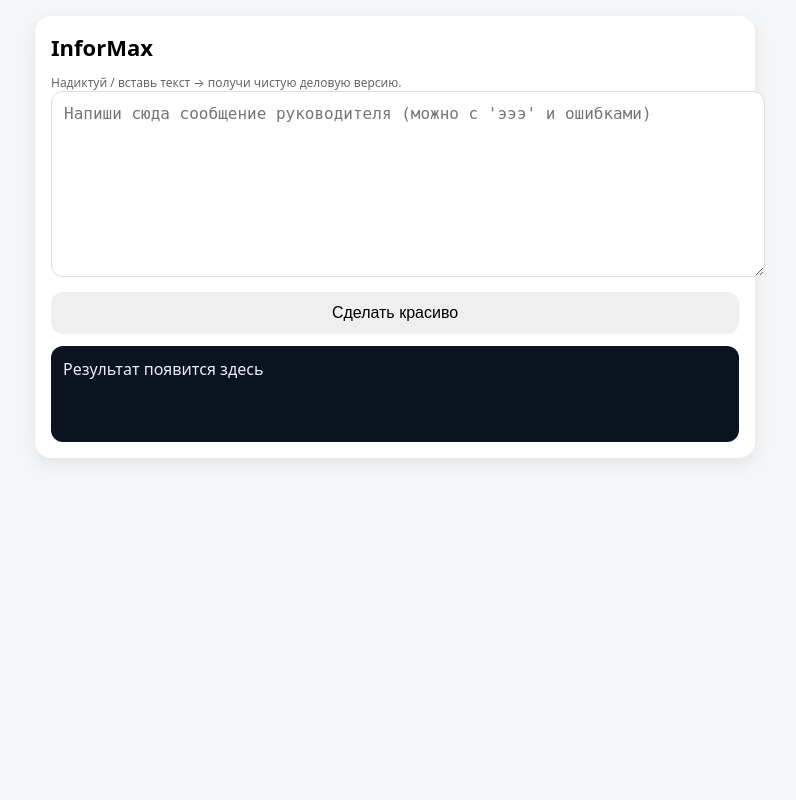
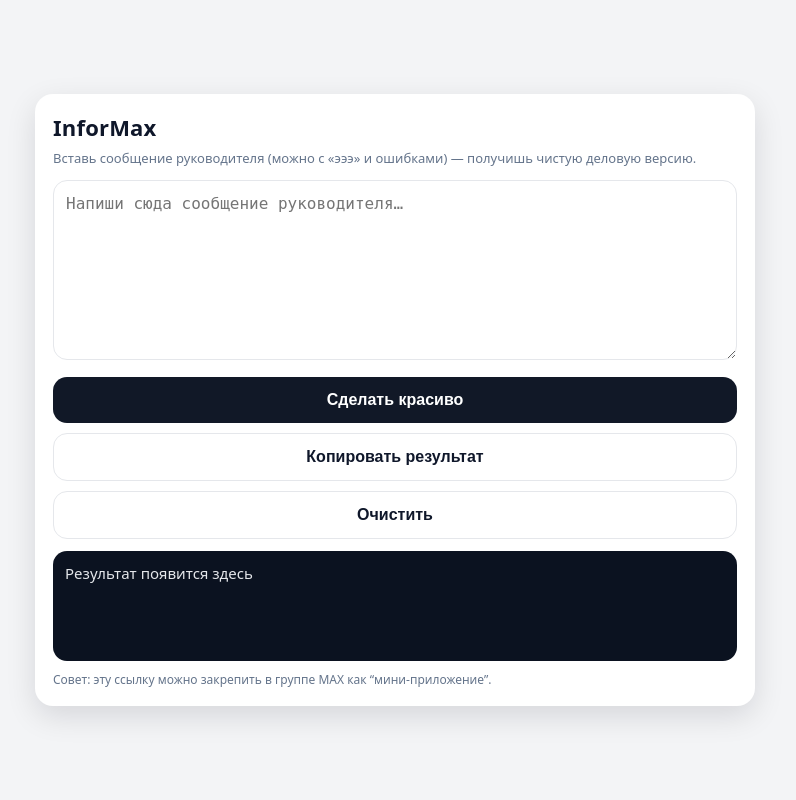
Before and after one commit to fevroninw-art/informax, a Flask app: page / in a window 1280 px wide. Shown: the whole page, without its empty margins (245-1041 px from the left). Run offline with Flask 3, Linux system fonts and the light colour scheme.

Commit message:
Update index.html

```diff
--- a/templates/index.html
+++ b/templates/index.html
@@ -2,65 +2,192 @@
 <html lang="ru">
 <head>
   <meta charset="utf-8" />
-  <meta name="viewport" content="width=device-width, initial-scale=1" />
+  <meta name="viewport" content="width=device-width,initial-scale=1,viewport-fit=cover" />
   <title>InforMax</title>
   <style>
-    body{font-family:system-ui,-apple-system,Segoe UI,Roboto,Arial;margin:0;background:#f5f6f8}
-    .wrap{max-width:720px;margin:0 auto;padding:16px}
-    .card{background:#fff;border-radius:16px;padding:16px;box-shadow:0 6px 18px rgba(0,0,0,.08)}
-    h1{margin:0 0 12px;font-size:22px}
-    textarea{width:100%;min-height:160px;padding:12px;border-radius:12px;border:1px solid #ddd;resize:vertical;font-size:16px}
-    button{width:100%;margin-top:10px;padding:12px;border-radius:12px;border:0;font-size:16px;cursor:pointer}
-    .out{margin-top:12px;padding:12px;border-radius:12px;background:#0b1220;color:#e8eefc;white-space:pre-wrap;word-break:break-word;min-height:72px}
-    .small{color:#666;font-size:12px;margin-top:10px}
+    :root{
+      --bg:#f3f4f6;
+      --card:#ffffff;
+      --text:#0f172a;
+      --muted:#64748b;
+      --btn:#111827;
+      --btnText:#ffffff;
+      --border:#e5e7eb;
+      --shadow: 0 10px 30px rgba(2,6,23,.12);
+      --radius: 18px;
+    }
+    *{box-sizing:border-box}
+    body{
+      margin:0;
+      font-family: system-ui, -apple-system, Segoe UI, Roboto, Arial;
+      background: var(--bg);
+      color: var(--text);
+    }
+    .wrap{
+      min-height: 100vh;
+      padding: 16px;
+      padding-bottom: calc(16px + env(safe-area-inset-bottom));
+      display:flex;
+      align-items:center;
+      justify-content:center;
+    }
+    .card{
+      width: min(720px, 100%);
+      background: var(--card);
+      border-radius: var(--radius);
+      box-shadow: var(--shadow);
+      padding: 18px;
+    }
+    h1{
+      margin: 0 0 8px 0;
+      font-size: 22px;
+      letter-spacing: .2px;
+    }
+    .sub{
+      margin:0 0 12px 0;
+      color: var(--muted);
+      font-size: 13px;
+      line-height: 1.35;
+    }
+    textarea{
+      width:100%;
+      min-height: 180px;
+      border: 1px solid var(--border);
+      border-radius: 14px;
+      padding: 12px;
+      font-size: 16px;
+      line-height: 1.35;
+      resize: vertical;
+      outline: none;
+    }
+    textarea:focus{border-color:#cbd5e1}
+    .row{
+      display:flex;
+      gap: 10px;
+      margin-top: 12px;
+      flex-wrap: wrap;
+    }
+    button{
+      width: 100%;
+      border:0;
+      border-radius: 14px;
+      padding: 14px 16px;
+      font-size: 16px;
+      font-weight: 600;
+      background: var(--btn);
+      color: var(--btnText);
+      cursor: pointer;
+      touch-action: manipulation;
+    }
+    button:disabled{opacity:.6; cursor:not-allowed}
+    .out{
+      margin-top: 12px;
+      background: #0b1220;
+      color: #e5e7eb;
+      border-radius: 14px;
+      padding: 12px;
+      min-height: 110px;
+      white-space: pre-wrap;
+      word-break: break-word;
+      font-size: 15px;
+      line-height: 1.4;
+    }
+    .hint{
+      margin-top: 10px;
+      font-size: 12px;
+      color: var(--muted);
+    }
+    .tools{
+      display:flex;
+      gap: 10px;
+      margin-top: 10px;
+      flex-wrap: wrap;
+    }
+    .ghost{
+      background: transparent;
+      color: var(--text);
+      border: 1px solid var(--border);
+      font-weight: 600;
+    }
+
+    /* Мобильная оптимизация */
+    @media (max-width: 420px){
+      .card{padding: 14px}
+      textarea{min-height: 220px}
+      h1{font-size: 20px}
+    }
   </style>
 </head>
 <body>
   <div class="wrap">
     <div class="card">
       <h1>InforMax</h1>
-      <div class="small">Надиктуй / вставь текст → получи чистую деловую версию.</div>
+      <p class="sub">Вставь сообщение руководителя (можно с «эээ» и ошибками) — получишь чистую деловую версию.</p>
 
-      <textarea id="t" placeholder="Напиши сюда сообщение руководителя (можно с 'эээ' и ошибками)"></textarea>
-      <button id="b">Сделать красиво</button>
+      <textarea id="q" placeholder="Напиши сюда сообщение руководителя…"></textarea>
+
+      <div class="row">
+        <button id="btn">Сделать красиво</button>
+      </div>
+
+      <div class="tools">
+        <button id="copy" class="ghost" type="button">Копировать результат</button>
+        <button id="clear" class="ghost" type="button">Очистить</button>
+      </div>
 
       <div id="out" class="out">Результат появится здесь</div>
+
+      <div class="hint">Совет: эту ссылку можно закрепить в группе MAX как “мини-приложение”.</div>
     </div>
   </div>
 
 <script>
-const t = document.getElementById('t');
-const b = document.getElementById('b');
-const out = document.getElementById('out');
+  const btn = document.getElementById("btn");
+  const q = document.getElementById("q");
+  const out = document.getElementById("out");
+  const copy = document.getElementById("copy");
+  const clear = document.getElementById("clear");
 
-b.onclick = async () => {
-  const text = t.value.trim();
-  if(!text){ out.textContent = "Напиши текст."; return; }
+  btn.onclick = async () => {
+    const text = q.value.trim();
+    if (!text) return;
 
-  b.disabled = true;
-  b.textContent = "Обрабатываю...";
-  out.textContent = "";
+    btn.disabled = true;
+    btn.textContent = "Думаю…";
+    out.textContent = "Обрабатываю…";
 
-  try{
-    const r = await fetch('/generate', {
-      method:'POST',
-      headers:{'Content-Type':'application/json'},
-      body: JSON.stringify({text})
-    });
+    try {
+      const r = await fetch("/clean", {
+        method: "POST",
+        headers: {"Content-Type": "application/json"},
+        body: JSON.stringify({ text })
+      });
+      const j = await r.json();
+      out.textContent = j.result || "Нет ответа";
+    } catch (e) {
+      out.textContent = "Ошибка связи с сервером";
+    } finally {
+      btn.disabled = false;
+      btn.textContent = "Сделать красиво";
+    }
+  };
 
-    const j = await r.json();
-    if(!r.ok){
-      out.textContent = "Ошибка: " + (j.error || "неизвестно");
-    } else {
-      out.textContent = j.result || "Пустой ответ";
+  copy.onclick = async () => {
+    try {
+      await navigator.clipboard.writeText(out.textContent);
+      copy.textContent = "Скопировано ✅";
+      setTimeout(()=>copy.textContent="Копировать результат", 1200);
+    } catch {
+      copy.textContent = "Не получилось";
+      setTimeout(()=>copy.textContent="Копировать результат", 1200);
     }
-  }catch(e){
-    out.textContent = "Ошибка связи с сервером";
-  }finally{
-    b.disabled = false;
-    b.textContent = "Сделать красиво";
-  }
-}
+  };
+
+  clear.onclick = () => {
+    q.value = "";
+    out.textContent = "Результат появится здесь";
+    q.focus();
+  };
 </script>
 </body>
 </html>
```
